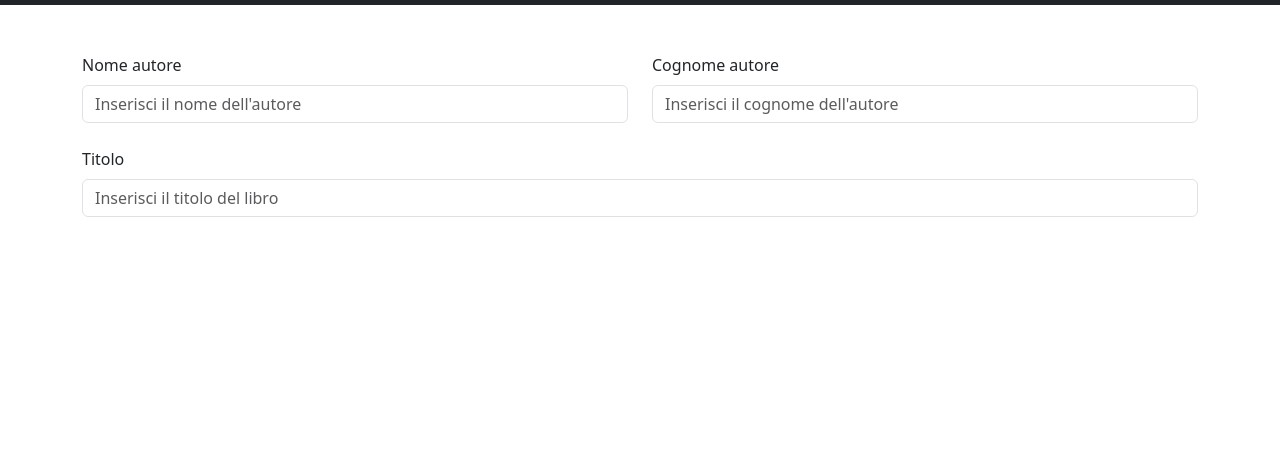
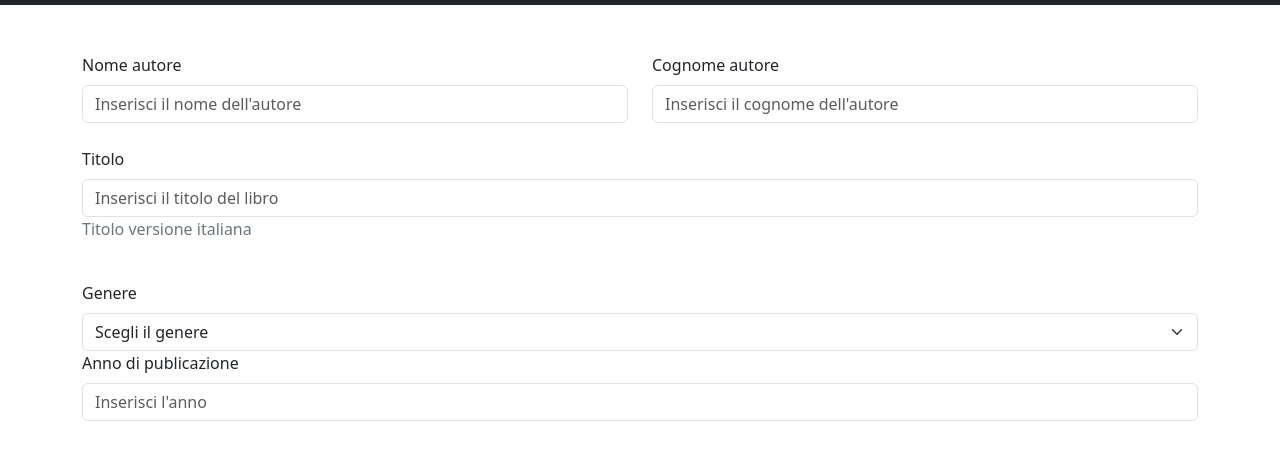
Before and after one commit to dariosanacuore/html-css-bootstrap-dashboard, a plain HTML site: page index_form.html in a window 1280 px wide. Shown: the part 61-520 px from the top of the page. Drawn offline with nearby package versions, Linux system fonts and the light colour scheme.

Commit message:
feat:Inserite sezioni sul genere e sull'anno di publicazione

```diff
--- a/index_form.html
+++ b/index_form.html
@@ -40,9 +40,10 @@
     </header>
     <!--Fine header-->
     <main class="py-5">
+        <div class="container"><!--Inizio container-->
             <!--Inizio 1 sezione-->
             <section class="mb-4">
-            <div class="container">
+
                 <div class="row">
                     <div class="col-6">
                         <form action="">
@@ -57,22 +58,52 @@
                             placeholder="Inserisci il cognome dell'autore" required>
                     </div>
                 </div><!--Fine row-->
-            </div><!--Fine container-->
             </section><!--Fine 1section-->
             <section>
-            <div class="container">
+
                 <div class="row">
                     <div class="col-12">
 
                         <label for="titolo-libro" class="form-label">Titolo</label>
-                    <input type="text" class="form-control" id="titolo-libro" placeholder="Inserisci il titolo del libro" required>
+                        <input type="text" class="form-control" id="titolo-libro"
+                            placeholder="Inserisci il titolo del libro" required>
+                            <p class="text-secondary">Titolo versione italiana</p>
 
                     </div>
+                </div><!--Fine row-->
+            </section>
+
+            <!--Inizio sezione sul genere-->
+            <section class="mt-4">
+                <div class="row">
+                    <div class="col-12">
+                        <label for="genere" class="form-label">Genere</label>
+                        <select class="form-select" aria-label="select-genere">
+                            <option selected>Scegli il genere</option>
+                            <option value="1">Maschio</option>
+                            <option value="2">Femmina</option>
+
+                        </select>
                     </div>
                 </div>
+            </section><!--Fine sezione sul genere-->
 
+            <section>
+                <div class="row">
+                    <div class="col-12">
+                        <label for="anno-publicazione" class="form-label">Anno di publicazione</label>
+                        <input type="number" class="form-control" id="anno-publicazione"
+                            placeholder="Inserisci l'anno" required>
+                    </div>
+                </div>
             </section>
 
+
+
+
+
+
+        </div><!--Fine container-->
     </main>
 </body>
 
```
Lines whose indentation alone changed are shown as unchanged.
